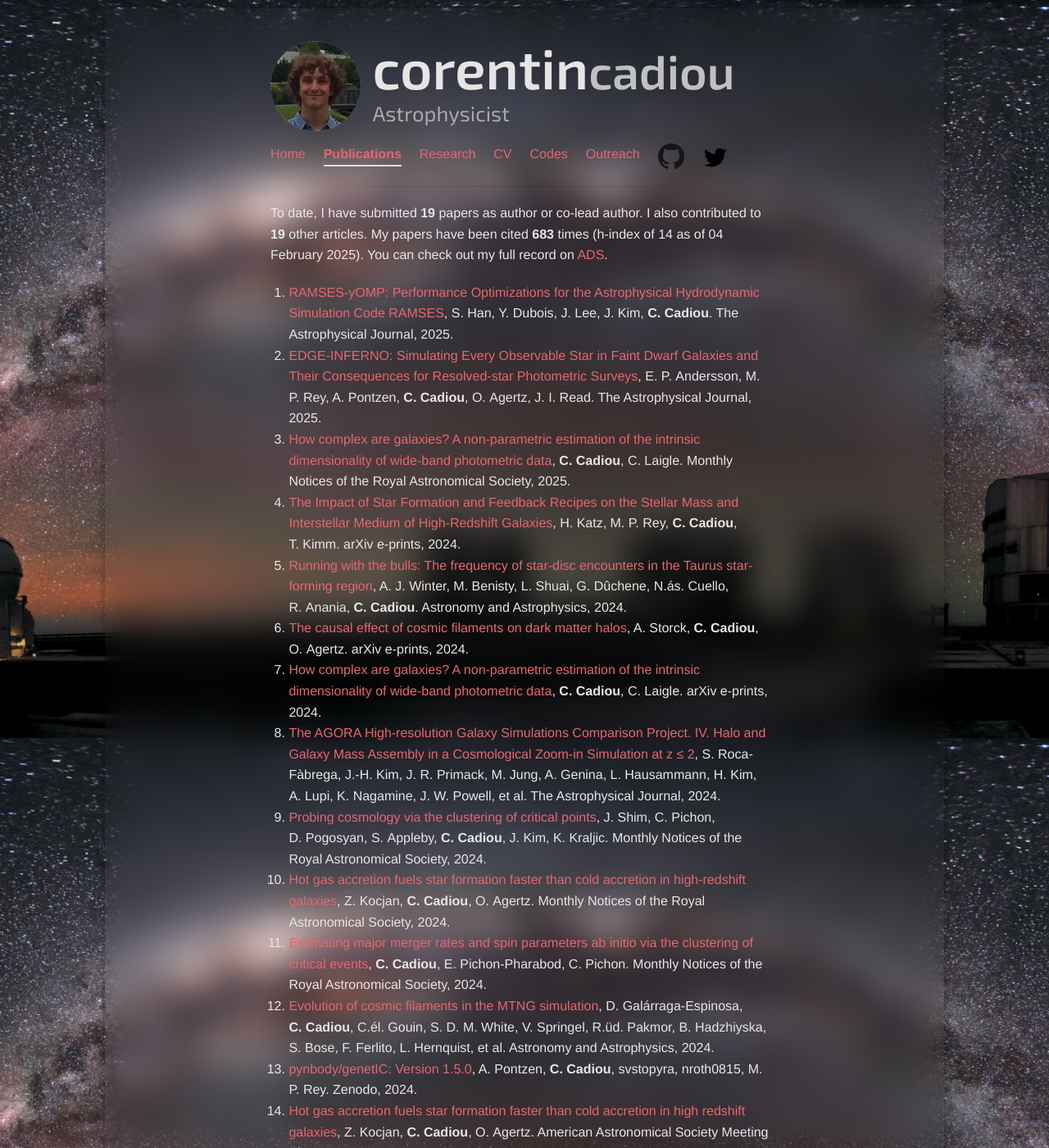
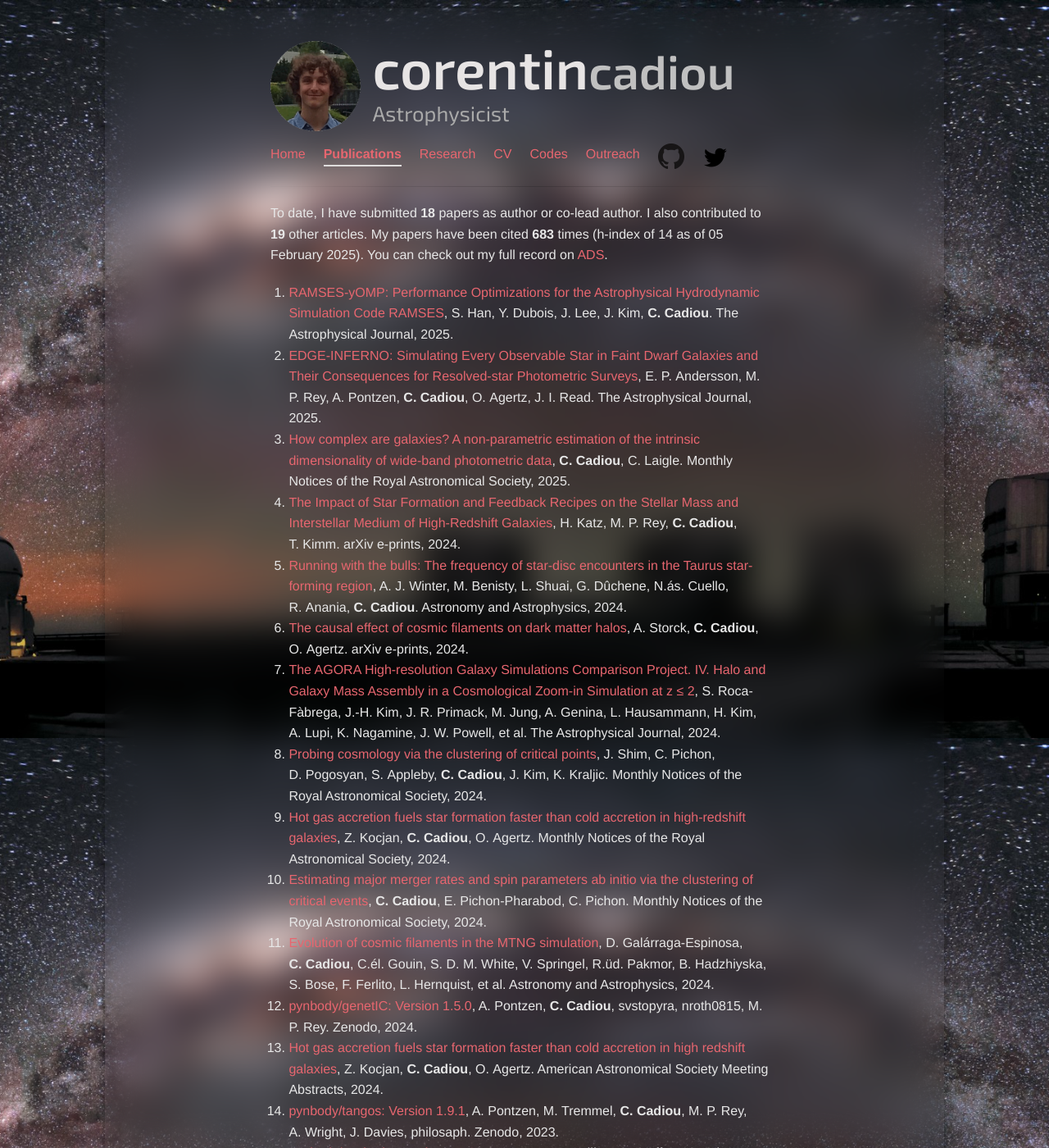
Before and after one commit to cphyc/cphyc.github.io, a Jekyll site: the page built from publications/index.html, in a window 1280 px wide and 1400 px high. Shown: the whole window at 82% size. Built offline with Jekyll 4.4.1, drawn with Linux system fonts in a browser that asks for light colours; nearby versions of some CDN libraries.

Commit message:
chore: autopublish 2025-02-05T00:01:49Z

```diff
--- a/publications/index.html
+++ b/publications/index.html
@@ -6,9 +6,9 @@ description: My Publications
 ---
 
 <p>
-  To date, I have submitted <b>19</b> papers as author or co-lead author.
+  To date, I have submitted <b>18</b> papers as author or co-lead author.
   I also contributed to <b>19</b> other articles.
-  My papers have been cited <b>683</b> times (h-index of 14 as of 04 February 2025).
+  My papers have been cited <b>683</b> times (h-index of 14 as of 05 February 2025).
   You can check out my full record on <a href="https://ui.adsabs.harvard.edu/search/q=((author%3A%22Cadiou%2C%20C%22))%20-bibstem%3A%22zndo%22%20collection%3Aastronomy&sort=date%20desc%2C%20bibcode%20desc&p_=0" target="_blank">ADS</a>.
 </p>
 <ol>
@@ -59,7 +59,7 @@ description: My Publications
   </li>
 
   <li>
-    <a href="https://arxiv.org/abs/">How complex are galaxies? A non-parametric estimation of the intrinsic dimensionality of wide-band photometric data</a>,
+    <a href="https://arxiv.org/abs/2404.02962">How complex are galaxies? A non-parametric estimation of the intrinsic dimensionality of wide-band photometric data</a>,
 
     <b>
       C.&nbsp;Cadiou</b>,
@@ -126,18 +126,6 @@ description: My Publications
 
 
       O.&nbsp;Agertz.
-
-    arXiv e-prints, 2024.
-  </li>
-
-  <li>
-    <a href="https://arxiv.org/abs/2404.02962">How complex are galaxies? A non-parametric estimation of the intrinsic dimensionality of wide-band photometric data</a>,
-
-    <b>
-      C.&nbsp;Cadiou</b>,
-
-
-      C.&nbsp;Laigle.
 
     arXiv e-prints, 2024.
   </li>
```
Also changed, not shown: 2 other files.
